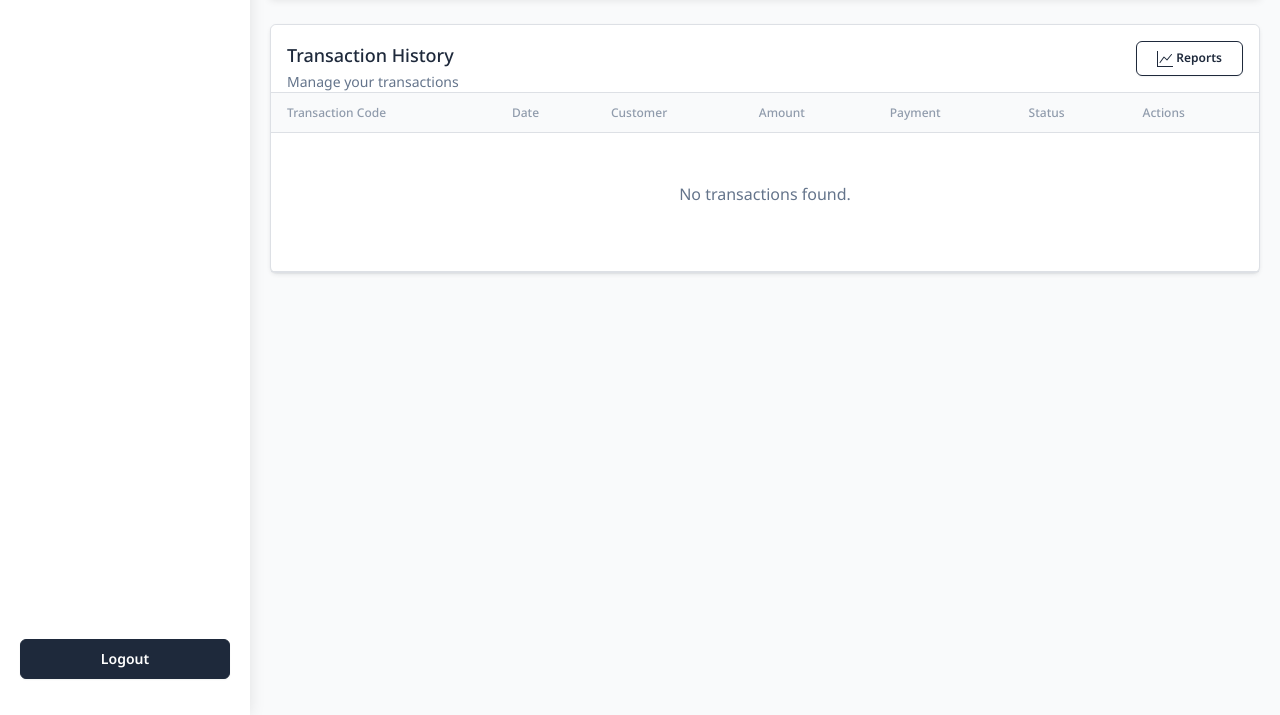
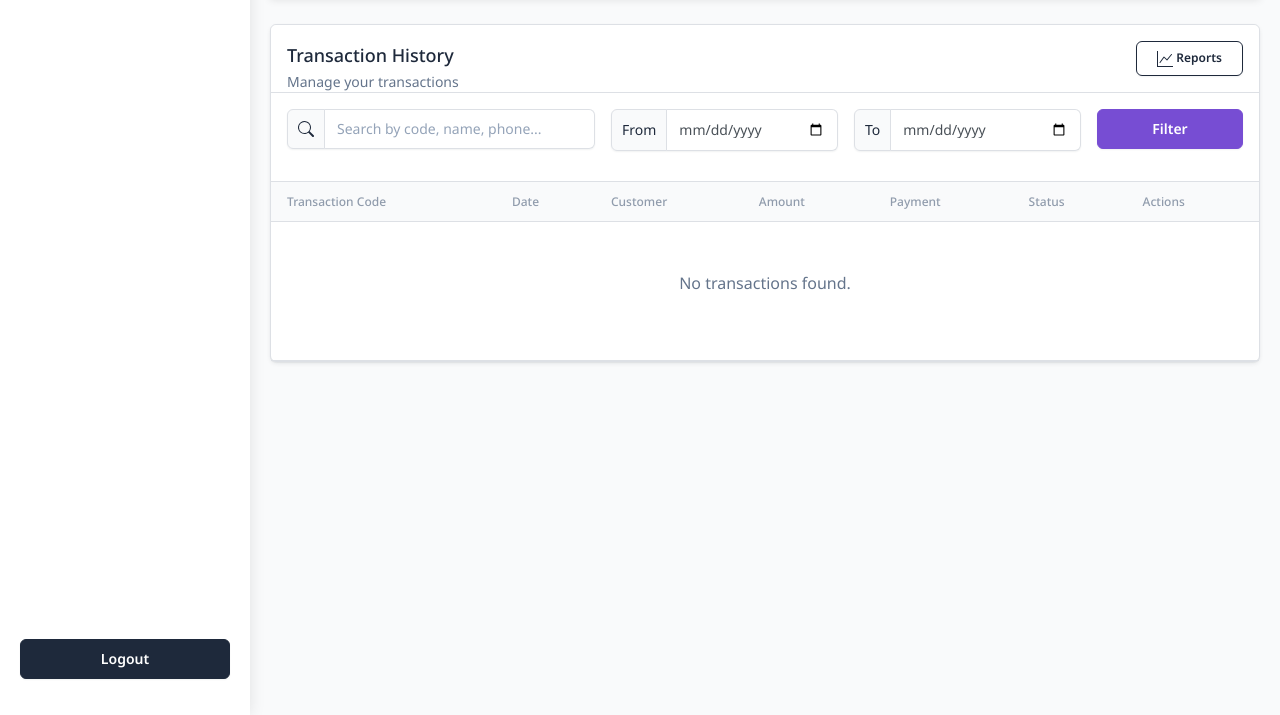
Before and after one commit to Aailmz/Retail, a Node project: template views/transactions/index.hbs in a window 1280 px wide. Shown: the part 85-800 px from the top of the page. Run offline with Node 20 templates, Linux system fonts and the light colour scheme; the template is opened without the code that fills it, so the values that code supplies are empty; some web fonts are replaced.

Commit message:
feat: transaction index enhance

```diff
--- a/views/transactions/index.hbs
+++ b/views/transactions/index.hbs
@@ -58,6 +58,35 @@
                   </a>
                 </div>
               </div>
+            </div>
+            <div class="card-body border-bottom">
+              <form action="/transactions" method="GET" class="row g-3">
+                <div class="col-md-4">
+                  <div class="input-group">
+                    <span class="input-group-text">
+                      <svg xmlns="http://www.w3.org/2000/svg" width="16" height="16" fill="currentColor" class="bi bi-search" viewBox="0 0 16 16">
+                        <path d="M11.742 10.344a6.5 6.5 0 1 0-1.397 1.398h-.001q.044.06.098.115l3.85 3.85a1 1 0 0 0 1.415-1.414l-3.85-3.85a1 1 0 0 0-.115-.1zM12 6.5a5.5 5.5 0 1 1-11 0 5.5 5.5 0 0 1 11 0"/>
+                      </svg>
+                    </span>
+                    <input type="text" class="form-control" placeholder="Search by code, name, phone..." name="search" value="{{filters.search}}">
+                  </div>
+                </div>
+                <div class="col-md-3">
+                  <div class="input-group">
+                    <span class="input-group-text">From</span>
+                    <input type="date" class="form-control" name="startDate" value="{{filters.startDate}}">
+                  </div>
+                </div>
+                <div class="col-md-3">
+                  <div class="input-group">
+                    <span class="input-group-text">To</span>
+                    <input type="date" class="form-control" name="endDate" value="{{filters.endDate}}">
+                  </div>
+                </div>
+                <div class="col-md-2">
+                  <button type="submit" class="btn btn-primary w-100">Filter</button>
+                </div>
+              </form>
             </div>
             <div class="card-body px-0 py-0">
               <div class="table-responsive p-0">
```
